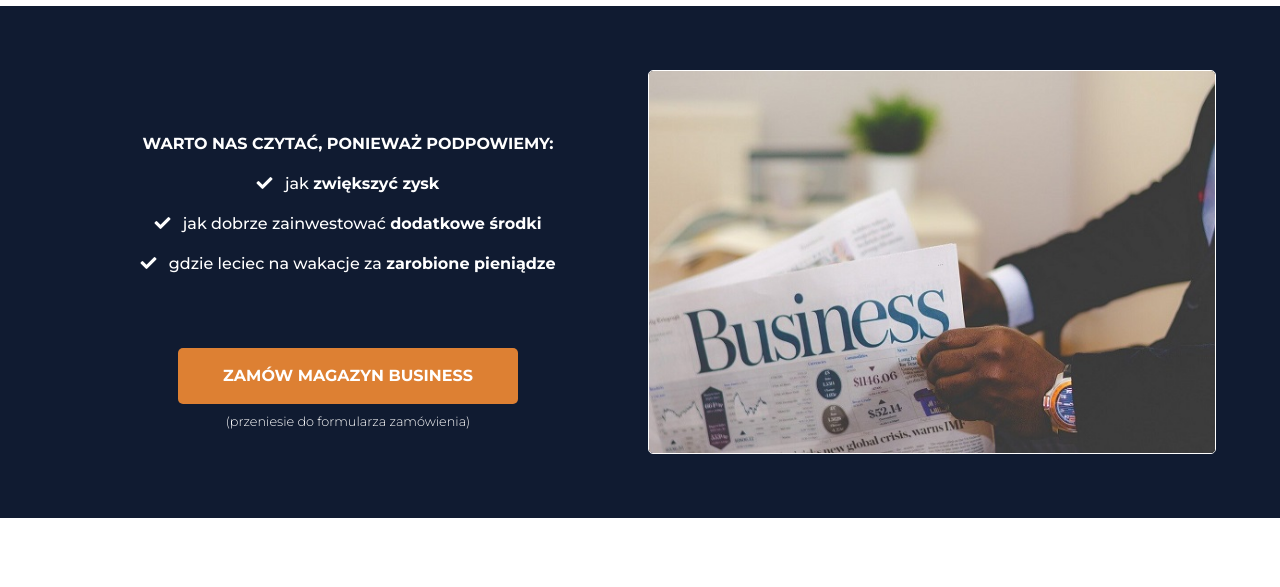
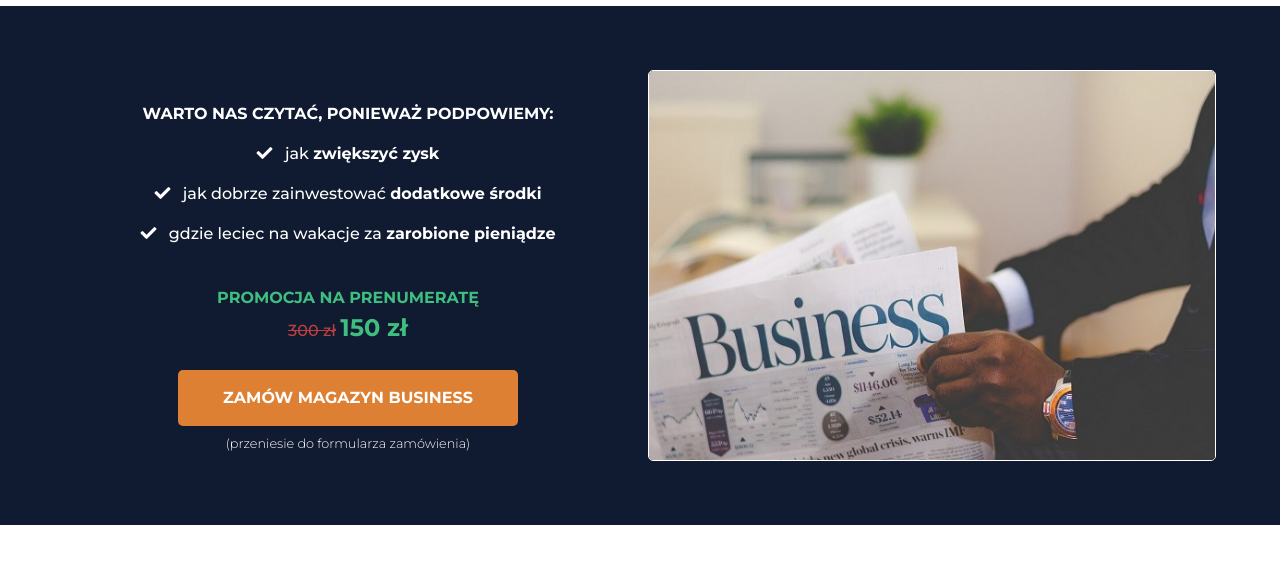
Before and after one commit to sfait/business, a plain HTML site: page index.html in a window 1280 px wide. Shown: the part 166-753 px from the top of the page. Drawn offline with Linux system fonts and the light colour scheme.

Commit message:
Add promotion (hero)

```diff
--- a/css/style.css
+++ b/css/style.css
@@ -98,7 +98,7 @@ body {
 .benefits-list {
     list-style: none;
     padding: 0;
-    margin-bottom: 2rem;
+    margin-bottom: 0.5rem;
     color: #ffffff;
     line-height: 2;
 }
@@ -109,6 +109,16 @@ body {
 
 .benefits-icon {
     margin-right: 0.5rem;
+}
+
+.hero-promotion {
+    margin: 1rem 0 1.5rem;
+}
+
+.hero-promotion-strong {
+    font-weight: 700;
+    text-transform: uppercase;
+    color: #3FBF7F;
 }
 
 .hero-btn-wrapper {
@@ -336,6 +346,7 @@ body {
 
 .articles-header {
     color: #101B31;
+    text-align: center;
     position: relative;
 }
 
@@ -632,11 +643,11 @@ body {
 
     .hero-benefits {
         width: 50%;
-        margin: 1rem 1rem 0 0;
+        margin: 0.5rem 1rem 0.5rem 0;
     }
 
     .benefits-list {
-        margin-bottom: 4rem;
+        margin-bottom: 1rem;
         line-height: 2.5;
     }
 
@@ -761,5 +772,4 @@ body {
     .form-btn {
         padding: 1rem 5rem;
     }
-
 }
--- a/index.html
+++ b/index.html
@@ -40,6 +40,10 @@
                             gdzie leciec na wakacje za <strong>zarobione pieniądze</strong>
                         </li>
                     </ul>
+                    <div class="hero-promotion">
+                        <span class="hero-promotion-strong">Promocja na prenumeratę</span>
+                        <br /><s class="promotion-old-price">300 zł</s> <span class="promotion-price">150 zł</span>
+                    </div>
                     <div class="hero-btn-wrapper">
                         <a href="#form" class="btn hero-btn">Zamów Magazyn Business</a>
                         <span class="hero-btn-span">(przeniesie do formularza zamówienia)</span>
@@ -63,7 +67,8 @@
                         </div>
                         <p>
                             <span>Joanna</span>
-                            <br />Na co dzień pracuję jako księgowa w dużej firmie produkcyjnej, ale to właśnie dzięki magazynowi Business <strong>nauczyłam się</strong>, w jaki sposób <strong>lepiej gospodarować</strong> własnymi <strong>środkami</strong>, co <strong>pozwoliło mi to na wyjazd na Hawaje</strong> wraz z rodziną.
+                            <br />Na co dzień pracuję jako księgowa w dużej firmie produkcyjnej, ale to właśnie dzięki magazynowi Business <strong>nauczyłam się</strong>, w jaki sposób <strong>lepiej gospodarować</strong> własnymi
+                            <strong>środkami</strong>, co <strong>pozwoliło mi to na wyjazd na Hawaje</strong> wraz z rodziną.
                         </p>
                     </div>
                 </div>
@@ -74,7 +79,8 @@
                         </div>
                         <p>
                             <span>Maciej</span>
-                            <br />Byłem młodym pracownikiem korporacji pracującym na pełny etat od 8:00 do 16:00. Moja codzienność była pozbawiona wyzwań, a ja chciałem czegoś więcej. Dzięki magazynowi Business nauczyłem się, w jaki sposób mogę założyć działalność gospodarczą. Teraz od dwóch lat <strong>prowadzę dobrze prosperującą firmę</strong>.
+                            <br />Byłem młodym pracownikiem korporacji pracującym na pełny etat od 8:00 do 16:00. Moja codzienność była pozbawiona wyzwań, a ja chciałem czegoś więcej. Dzięki magazynowi Business nauczyłem się, w jaki sposób mogę
+                            założyć działalność gospodarczą. Teraz od dwóch lat <strong>prowadzę dobrze prosperującą firmę</strong>.
                         </p>
                     </div>
                     <div class="opinion-photo">
@@ -91,7 +97,8 @@
                         </div>
                         <p>
                             <span>Adam</span>
-                            <br />Pewnego dnia przeglądając magazyn Business natrafiłem na informację o targach nieruchomości. Do tej pory nie byłem zainteresowany tą branżą, jednak na nich poznałem inspirujących ludzi, dzięki którym postanowiłem zainwestować środki w nieruchomości. <strong>Obecnie posiadam kilka mieszkań na wynajem</strong>.
+                            <br />Pewnego dnia przeglądając magazyn Business natrafiłem na informację o targach nieruchomości. Do tej pory nie byłem zainteresowany tą branżą, jednak na nich poznałem inspirujących ludzi, dzięki którym postanowiłem
+                            zainwestować środki w nieruchomości. <strong>Obecnie posiadam kilka mieszkań na wynajem</strong>.
                         </p>
                     </div>
                 </div>
@@ -242,7 +249,7 @@
                         <select id="country" class="form-input">
                             <option value="poland">Polska</option>
                             <option value="usa">Niemcy</option>
-                            <option value="italy">Stany Zjednoczone</option>
+                            <option value="italy">Czechy</option>
                         </select>
                     </div>
                     <p>
```
Also changed, not shown: img/screen.png (added).
